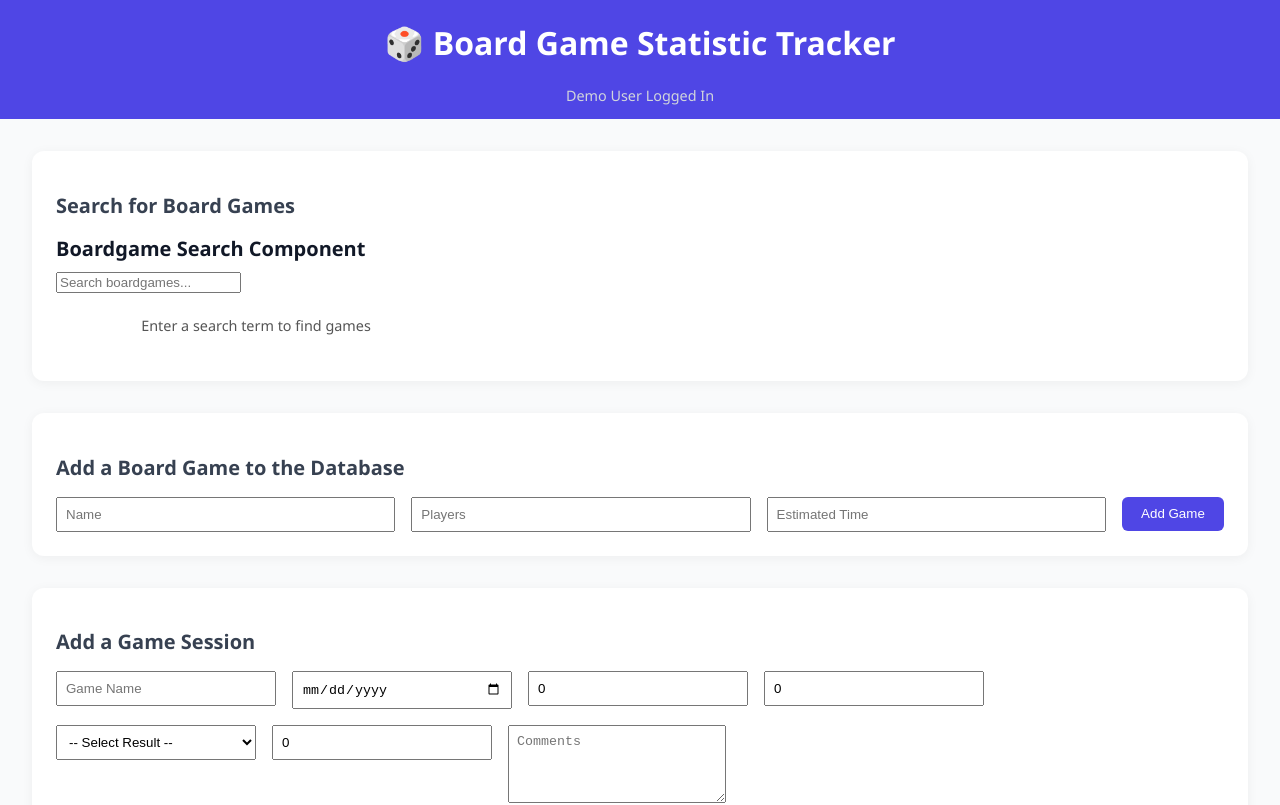
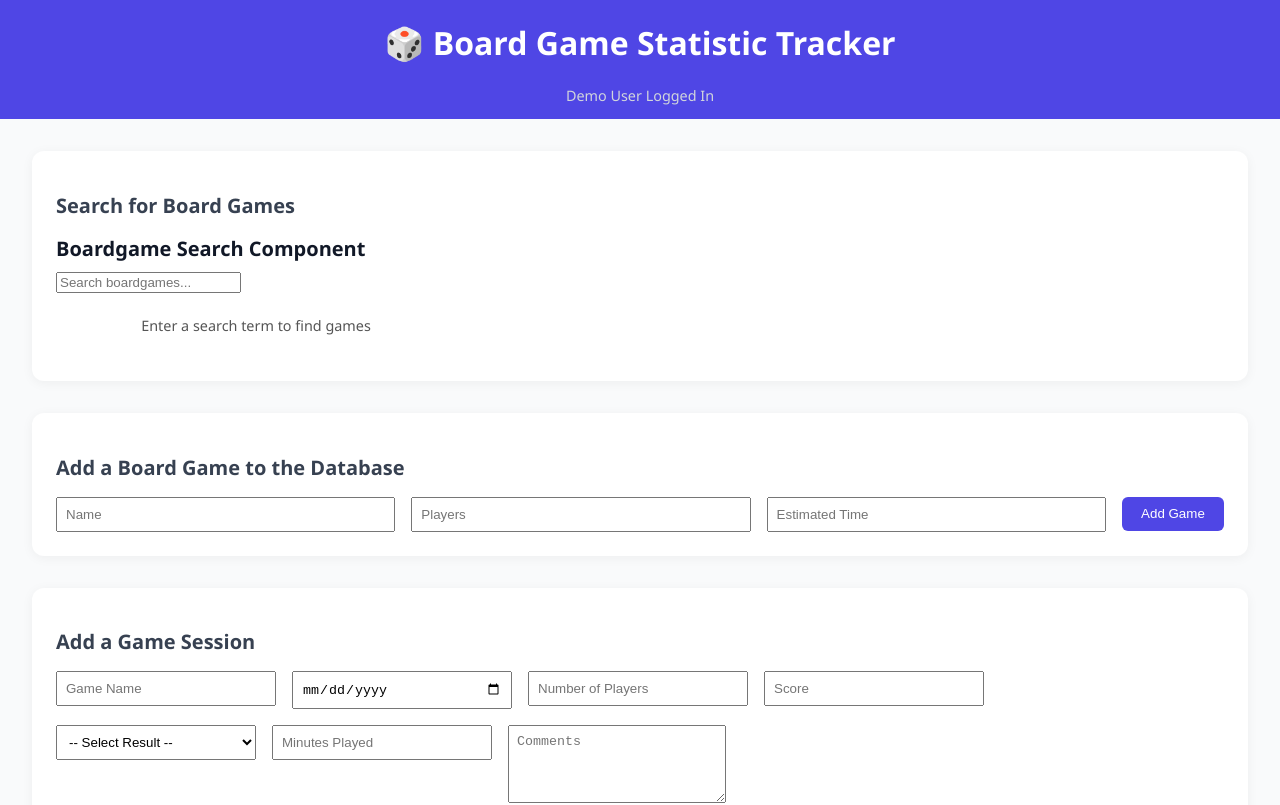
Before and after one commit to kwags/bgst, a React (Create React App) app: page / in a window 1280 px wide. Shown: the top 805 px of the page. Built offline with nearby package versions, Linux system fonts and the light colour scheme.

Commit message:
GameSession test updates

```diff
--- a/src/GameSessionForm.js
+++ b/src/GameSessionForm.js
@@ -23,10 +23,10 @@ function GameSessionForm({ onAdd, editingItem, onUpdate, onCancelEdit }) {
       // Clear form on cancel
       setGameSessionName("");
       setGameSessionDate(new Date().toDateString());
-      setGameSessionPlayers(0);
-      setGameSessionScore(0);
+      setGameSessionPlayers("");
+      setGameSessionScore("");
       setGameSessionResult("");
-      setGameSessionTime(0);
+      setGameSessionTime("");
       setGameSessionComments("");
     }
   }, [editingItem]);
@@ -53,10 +53,10 @@ function GameSessionForm({ onAdd, editingItem, onUpdate, onCancelEdit }) {
     // Clear form after add
     setGameSessionName("");
     setGameSessionDate(new Date().toDateString());
-    setGameSessionPlayers(0);
-    setGameSessionScore(0);
+    setGameSessionPlayers("");
+    setGameSessionScore("");
     setGameSessionResult("");
-    setGameSessionTime(0);
+    setGameSessionTime("");
     setGameSessionComments("");
   };
 
```
Also changed, not shown: 1 other file (tests, documents, lock files or other folders).
